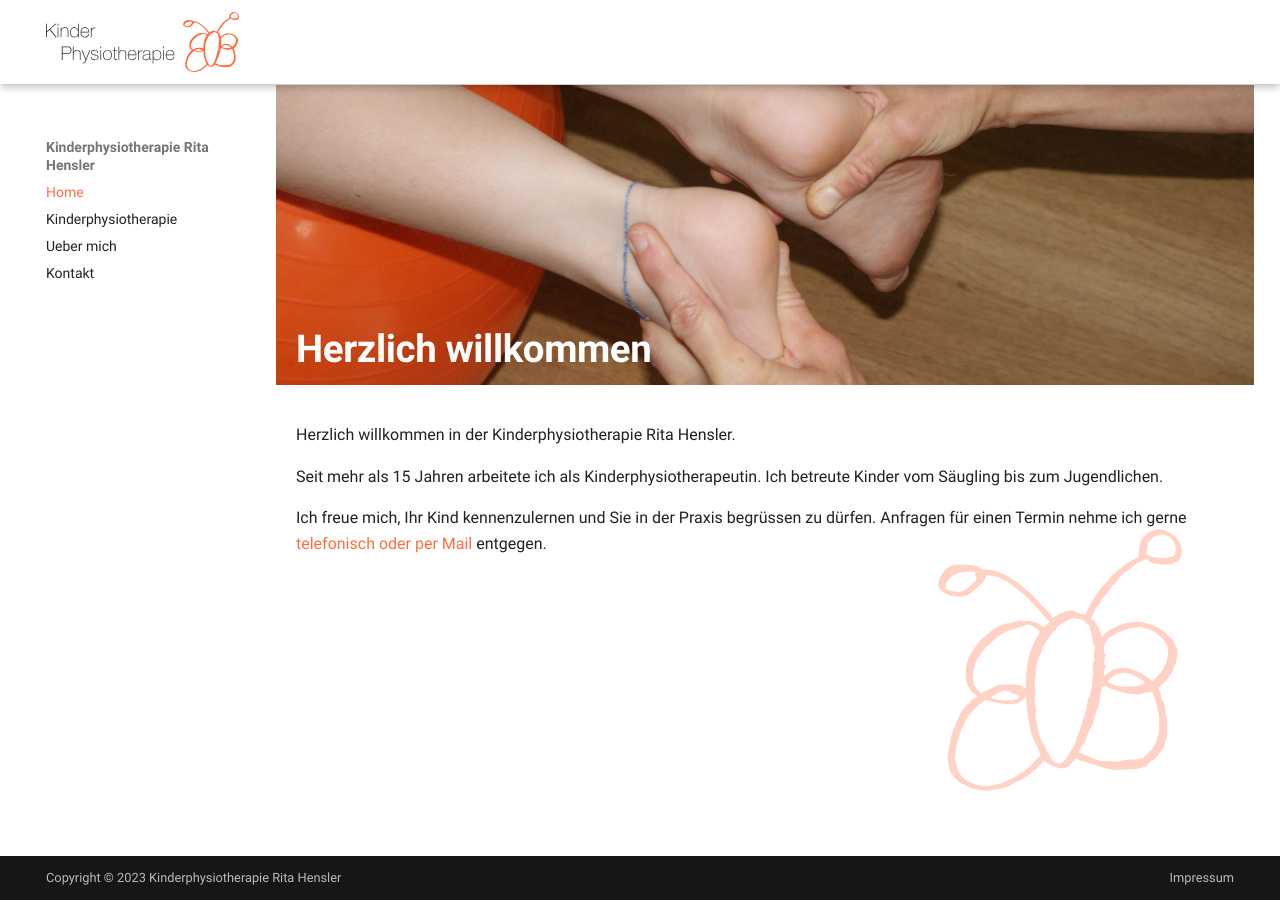
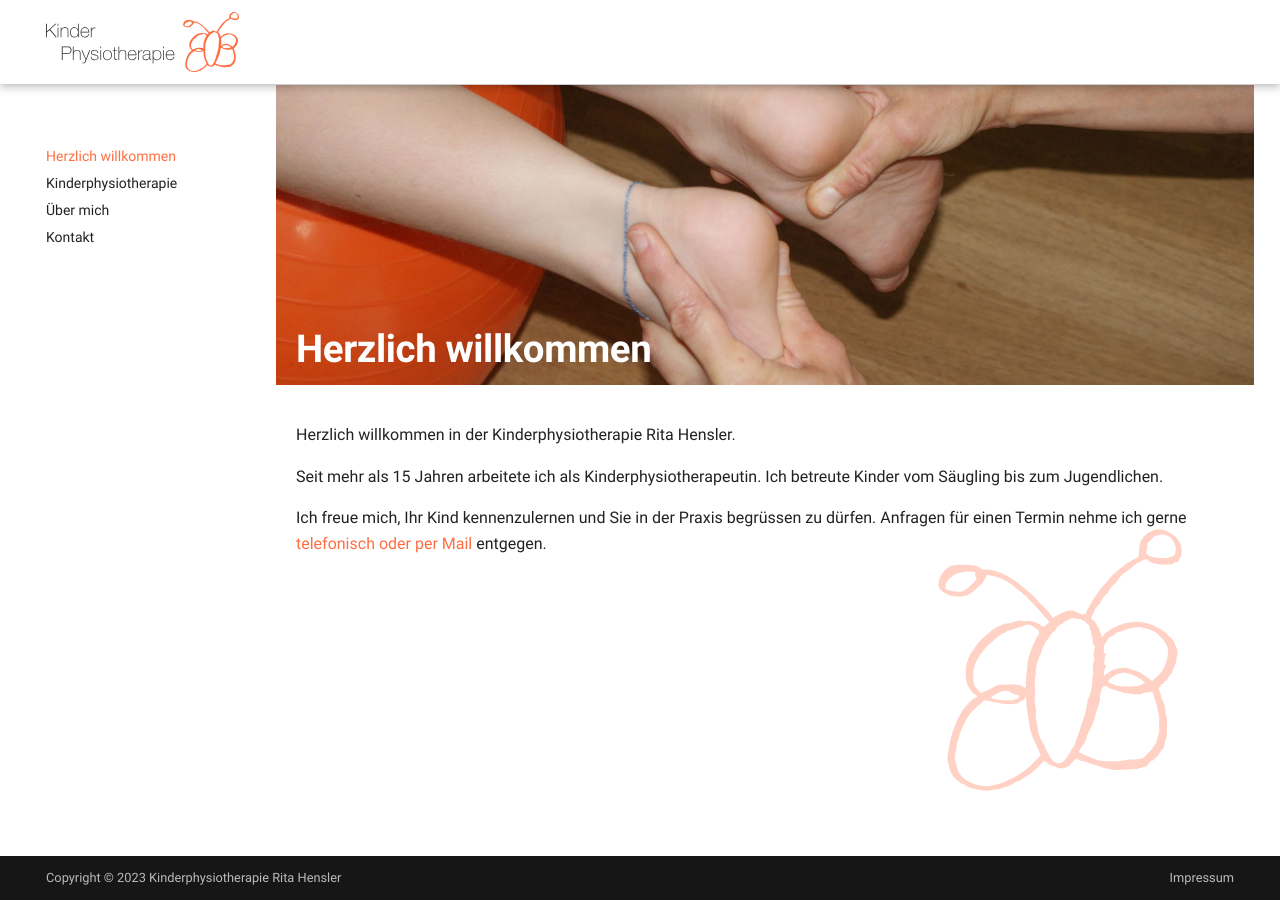
Before and after one commit to kprh/kprh-website, an MkDocs documentation site: the page built from docs/index.md, in a window 1280 px wide. Built offline with MkDocs 1.6.1 and Material for MkDocs 9.7.7, drawn with Linux system fonts in a browser that asks for light colours.

Commit message:
Remove navigation title on lagre screens

```diff
--- a/docs/stylesheets/extra.css
+++ b/docs/stylesheets/extra.css
@@ -19,6 +19,13 @@
 .md-header__title {
 	display: none;
 }
+/* Remove navigation title on lagre screens */
+@media screen and (min-width: 76.25em) {
+	.md-nav--primary .md-nav__title {
+		display: none;
+	}
+}
+
 /* Logo mobile */
 .md-nav--primary .md-nav__title[for="__drawer"] {
 	background-color: var(--md-primary-bg-color);
--- a/mkdocs.yml
+++ b/mkdocs.yml
@@ -31,7 +31,7 @@ markdown_extensions:
 
 # Page tree
 nav:
-  - 'index.md'
+  - Herzlich willkommen: 'index.md'
   - 'kinderphysiotherapie.md'
-  - 'ueber_mich.md'
+  - Über mich: 'ueber_mich.md'
   - 'kontakt.md'
```
